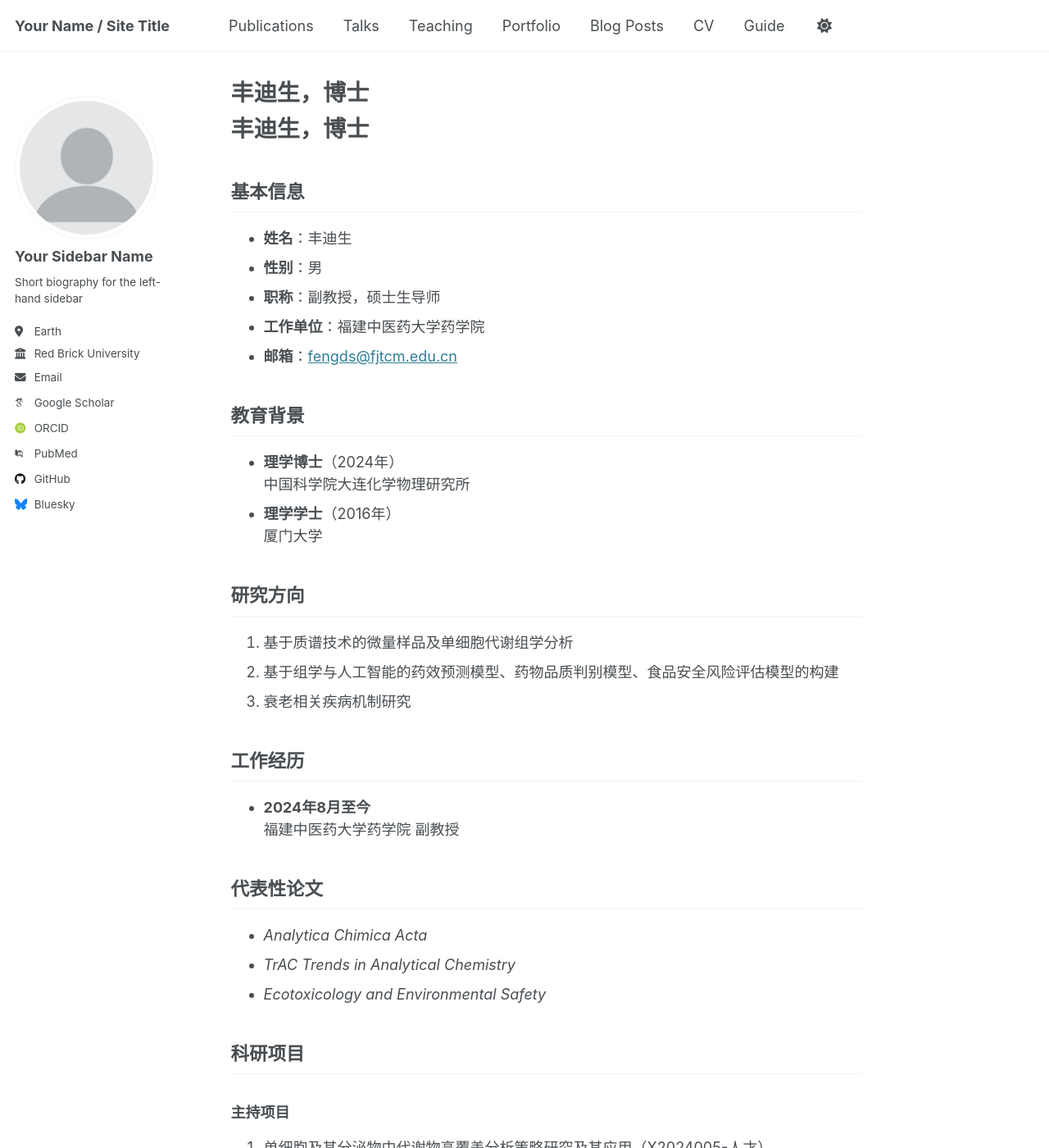
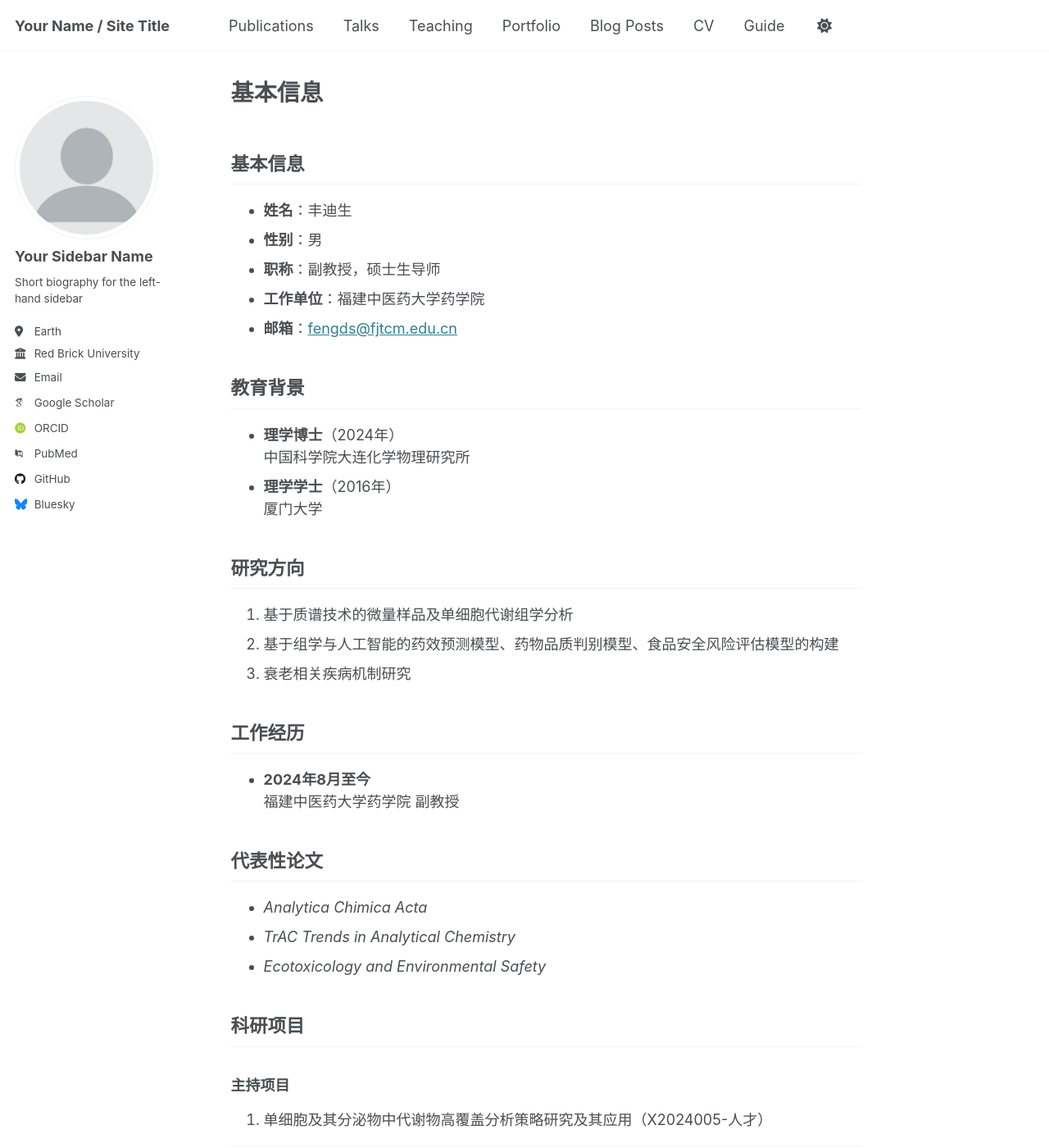
Before and after one commit to yuzhounaut/yuzhounaut.github.io, a Jekyll site: the page built from _pages/about.md, in a window 1280 px wide and 1400 px high. Shown: the whole window at 82% size. Built offline with Jekyll 4.4.1, drawn with Linux system fonts in a browser that asks for light colours; some web fonts are replaced; our own code applies the rules of GitHub Pages for plain Markdown files.

Commit message:
Update about.md

```diff
--- a/_pages/about.md
+++ b/_pages/about.md
@@ -1,5 +1,3 @@
-# 丰迪生，博士
-
 ## 基本信息
 - **姓名**：丰迪生
 - **性别**：男
```
Also changed, not shown: other parts of _pages/about.md (+0 -2 lines).
